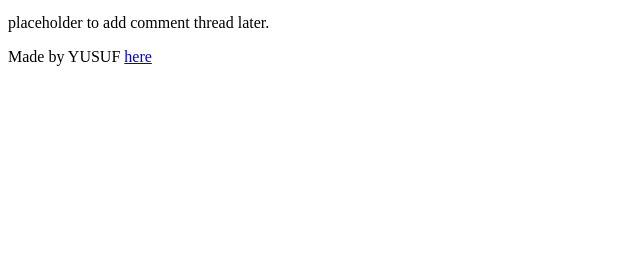
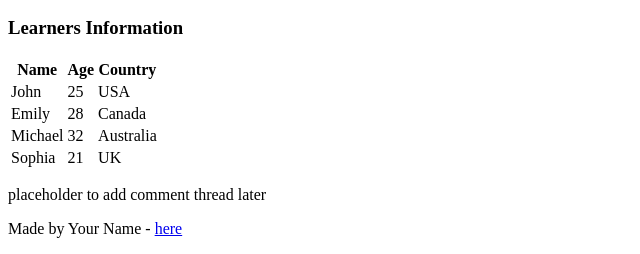
Before and after one commit to yusufqasala/My_First_Portfolio, a plain HTML site: page html_basic/index.html in a window 1280 px wide. Shown: the part 682-936 px from the top of the page, without its empty margins (0-640 px from the left). Before the commit the page ends 800 px from the top, so only its background shows below. Drawn offline with Linux system fonts and the light colour scheme.

Commit message:
Update index.html

```diff
--- a/html_basic/index.html
+++ b/html_basic/index.html
@@ -28,15 +28,52 @@
       <a href="https://www.example.com">
         <img src="https://i.ibb.co/gTDZZT8/ALX-Logo-07.png" alt="ALX Logo">
       </a>
+
+      <!-- Table of Learners -->
+      <div class="learners-table-container">
+        <h3>Learners Information</h3>
+        <table>
+          <thead>
+            <tr>
+              <th>Name</th>
+              <th>Age</th>
+              <th>Country</th>
+            </tr>
+          </thead>
+          <tbody>
+            <tr>
+              <td>John</td>
+              <td>25</td>
+              <td>USA</td>
+            </tr>
+            <tr>
+              <td>Emily</td>
+              <td>28</td>
+              <td>Canada</td>
+            </tr>
+            <tr>
+              <td>Michael</td>
+              <td>32</td>
+              <td>Australia</td>
+            </tr>
+            <tr>
+              <td>Sophia</td>
+              <td>21</td>
+              <td>UK</td>
+            </tr>
+          </tbody>
+        </table>
+      </div>
+
     </article>
 
     <aside>
-      <p>placeholder to add comment thread later.</p>
+      <p>placeholder to add comment thread later</p>
     </aside>
   </main>
 
   <footer>
-    <p>Made by YUSUF <a href="https://www.example.com" target="_blank">here</a></p>
+    <p>Made by Your Name - <a href="https://www.example.com" target="_blank">here</a></p>
   </footer>
 </body>
 </html>
```
